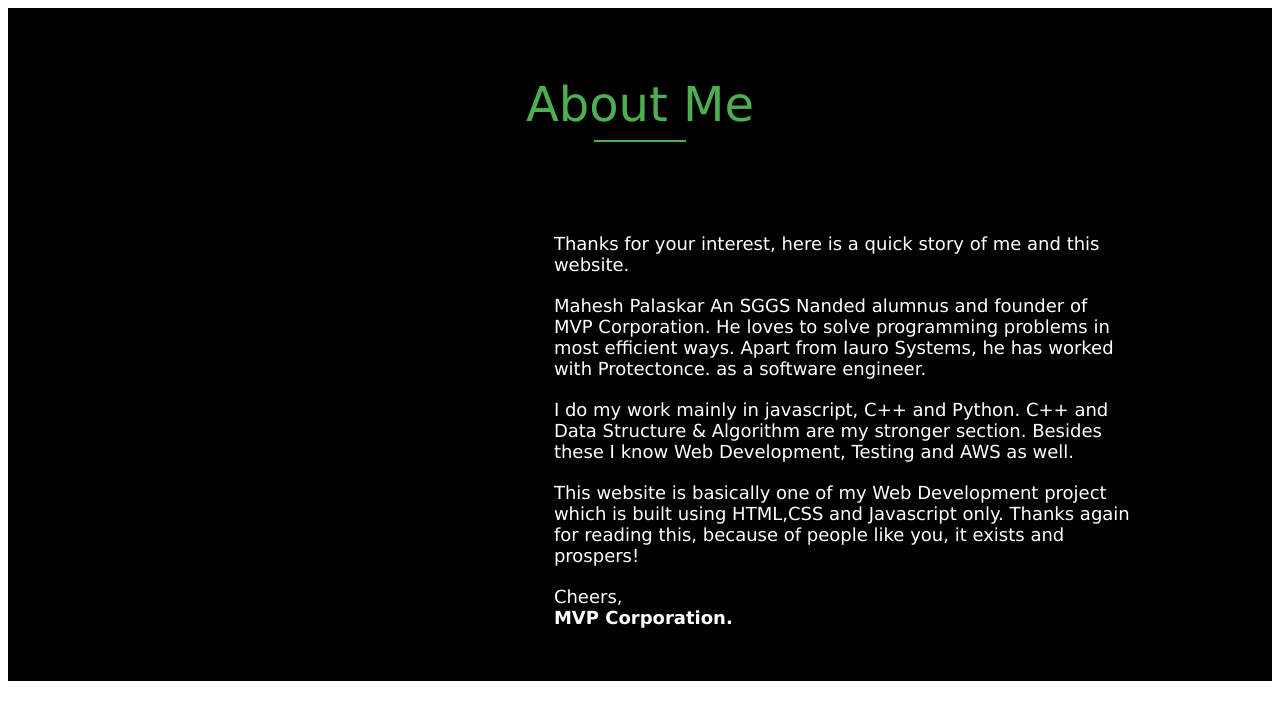
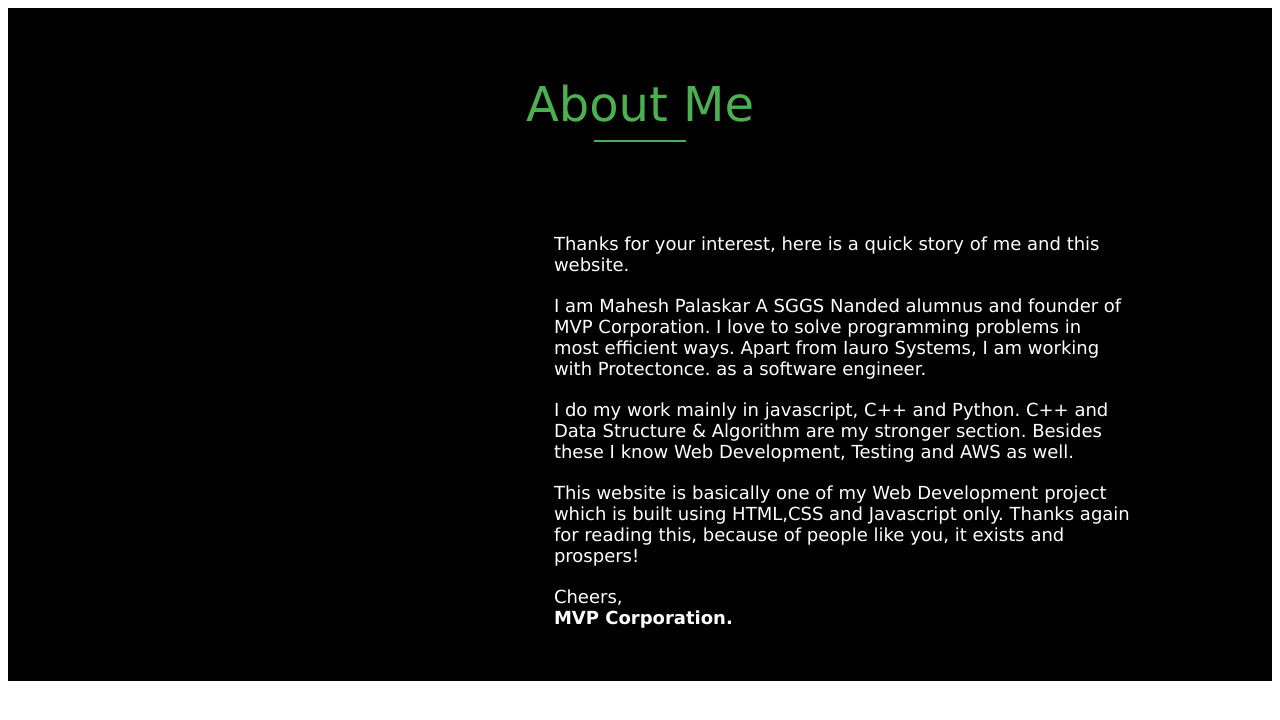
Before and after one commit to mahesh-palaskar-1/passwordStrengthChecker, a website: page about.html in a window 1280 px wide. Drawn offline with Linux system fonts and the light colour scheme.

Commit message:
Add files via upload

```diff
--- a/about.html
+++ b/about.html
@@ -29,11 +29,11 @@
                                     is a quick story of me and this
                                     website.
                                     <hr color="black">
-                                    Mahesh Palaskar An SGGS Nanded alumnus
-                                    and founder of MVP Corporation. He
-                                    loves to solve programming problems
+                                    I am Mahesh Palaskar A SGGS Nanded alumnus
+                                    and founder of MVP Corporation. I
+                                    love to solve programming problems
                                     in most efficient ways. Apart from
-                                    Iauro Systems, he has worked with
+                                    Iauro Systems, I am working with
                                     Protectonce. as a software
                                     engineer.
                                     <hr color="black">
```
